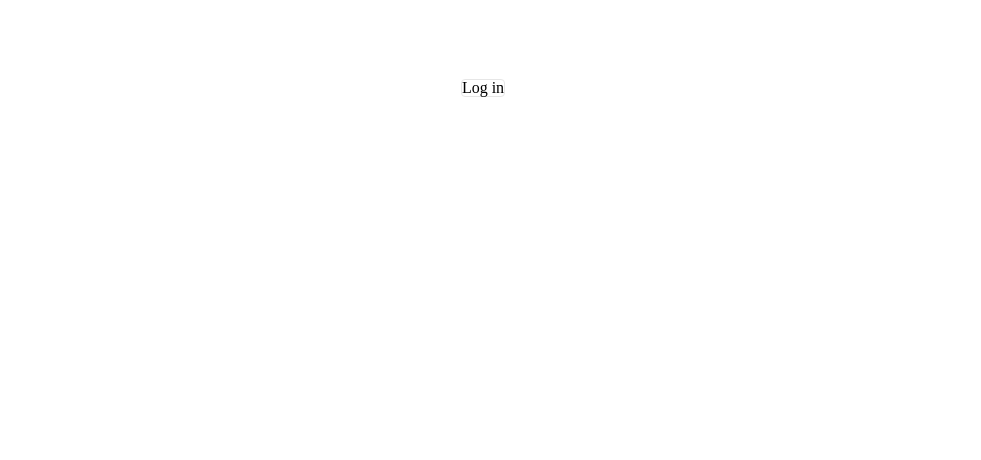
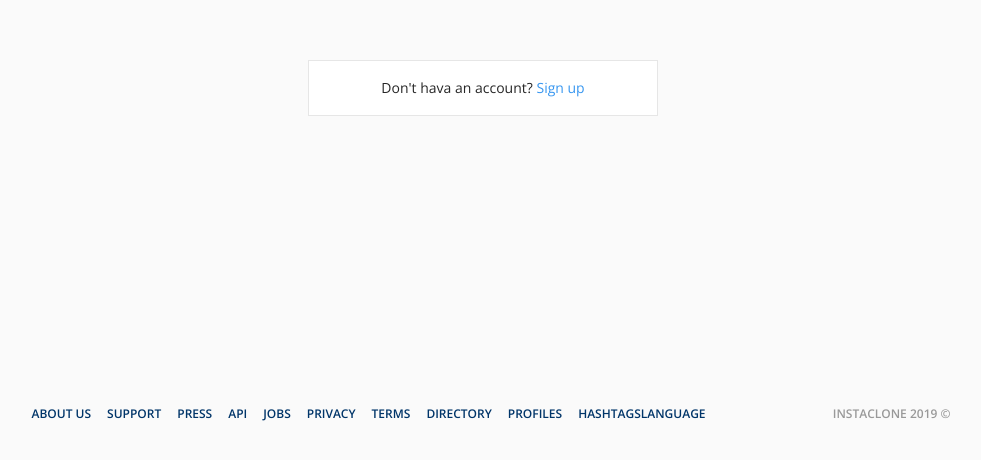
Before and after one commit to minhyeong-jang/prismagram-frontend, a React (Create React App) app: page / in a window 1280 px wide. Shown: the part 232-692 px from the top of the page, without its empty margins (157-1138 px from the left). Built offline with nearby package versions, Linux system fonts and the light colour scheme.

Commit message:
#5.1 Footer and Auth UI part Two
Footer를 생성한다
로그인 하단 폼을 생성한다
폰트를 삽입한다
전체적인 스타일 및 Hooks를 학습한다

```diff
--- a/src/Components/App.js
+++ b/src/Components/App.js
@@ -1,14 +1,22 @@
 import React, { Component } from "react";
-import { ThemeProvider } from "styled-components";
+import styled, { ThemeProvider } from "styled-components";
 import GlobalStyled from "../Styles/GlobalStyled";
 import Theme from "../Styles/Theme";
 import Router from "./Router";
+import Footer from "./Footer";
+
+const Wrapper = styled.div`
+  margin: 0 auto;
+  max-width: 935px;
+  width: 100%;
+`;
 
 export default () => (
-	<ThemeProvider theme={Theme}>
-	<>
-		<GlobalStyled />
-		<Router isLoggedIn={false} />
-	</>
-	</ThemeProvider>
+  <ThemeProvider theme={Theme}>
+    <Wrapper>
+      <GlobalStyled />
+      <Router isLoggedIn={false} />
+      <Footer />
+    </Wrapper>
+  </ThemeProvider>
 );
--- /dev/null
+++ b/src/Components/Footer.js
@@ -0,0 +1,70 @@
+import React from "react";
+import styled from "styled-components";
+
+const Footer = styled.div`
+  display: flex;
+  justify-content: space-between;
+  align-items: center;
+  text-transform: uppercase;
+  font-weight: 600;
+  font-size: 12px;
+`;
+
+const List = styled.ul`
+  display: flex;
+`;
+
+const ListItem = styled.li`
+  &:not(:last-child) {
+    margin-left: 16px;
+  }
+`;
+
+const Link = styled.a`
+  color: ${props => props.theme.darkBlueColor};
+`;
+
+const Copyright = styled.span`
+  color:${props => props.theme.darkGreyColor};
+`;
+
+export default () => (
+  <Footer>
+    <List>
+      <ListItem>
+        <Link href="#">about us</Link>
+      </ListItem>
+      <ListItem>
+        <Link href="#">support</Link>
+      </ListItem>
+      <ListItem>
+        <Link href="#">press</Link>
+      </ListItem>
+      <ListItem>
+        <Link href="#">api</Link>
+      </ListItem>
+      <ListItem>
+        <Link href="#">jobs</Link>
+      </ListItem>
+      <ListItem>
+        <Link href="#">privacy</Link>
+      </ListItem>
+      <ListItem>
+        <Link href="#">terms</Link>
+      </ListItem>
+      <ListItem>
+        <Link href="#">directory</Link>
+      </ListItem>
+      <ListItem>
+        <Link href="#">profiles</Link>
+      </ListItem>
+      <ListItem>
+        <Link href="#">hashtags</Link>
+      </ListItem>
+      <ListItem>
+        <Link href="#">language</Link>
+      </ListItem>
+    </List>
+    <Copyright>Instaclone {new Date().getFullYear()} &copy;</Copyright>
+  </Footer>
+);
--- a/src/Routes/Auth.js
+++ b/src/Routes/Auth.js
@@ -10,13 +10,37 @@ const Wrapper = styled.div`
 
 const Box = styled.div`
   ${props => props.theme.whiteBox}
+  border-radius: 0px;
+`;
+
+const StateChanger = styled(Box)`
+  width: 350px;
+  text-align: center;
+  padding: 20px 0px;
+`;
+
+const Link = styled.span`
+  color: ${props => props.theme.blueColor};
+  cursor: pointer;
 `;
 
 export default () => {
   const [action, setAction] = useState("logIn");
   return (
     <Wrapper>
-      {action === "logIn" ? <Box>Log in</Box> : <Box>Sigh Up</Box>}
+      <StateChanger>
+        {action === "logIn" ? (
+          <>
+            Don't hava an account?{" "}
+            <Link onClick={() => setAction("signUp")}>Sign up</Link>
+          </>
+        ) : (
+          <>
+            Have an account?{" "}
+            <Link onClick={() => setAction("logIn")}>Log in</Link>
+          </>
+        )}
+      </StateChanger>
     </Wrapper>
   );
 };
--- a/src/Styles/GlobalStyled.js
+++ b/src/Styles/GlobalStyled.js
@@ -3,7 +3,18 @@ import reset from 'styled-reset';
 
 export default createGlobalStyle`
   ${reset};
+  @import url('https://fonts.googleapis.com/css?family=Open+Sans:400,600,700');
   * {
     box-sizing: border-box;
   }
+  body {
+    background-color: ${props => props.theme.bgColor};
+    color: ${props => props.theme.blackColor};
+    font-size: 14px;
+    font-family: 'Open Sans', sans-serif;
+  }
+  a {
+    color: ${props => props.theme.blueColor};
+    text-decoration:none;
+  }
 `;
```
